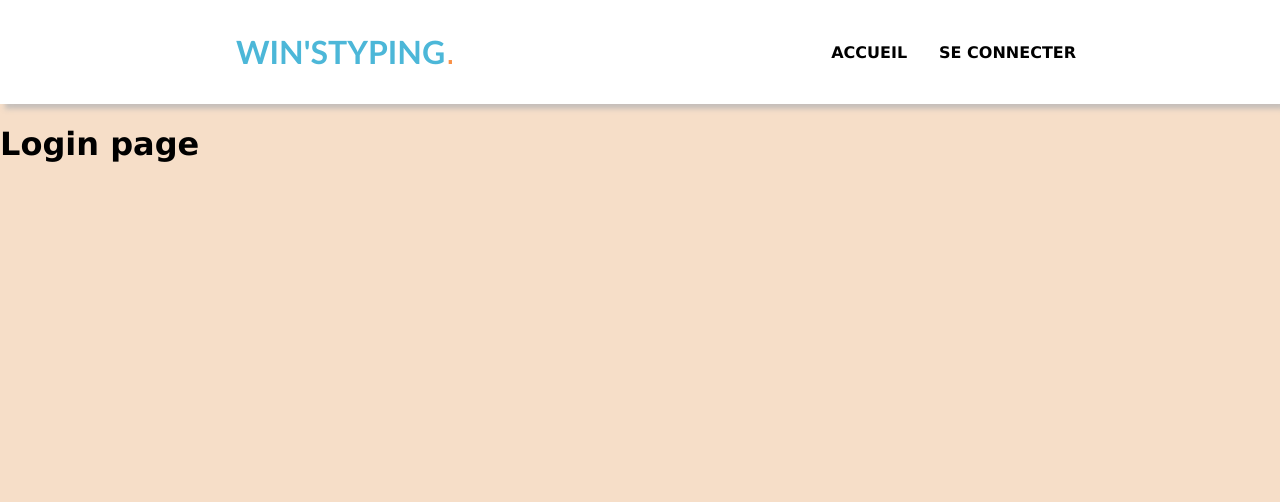
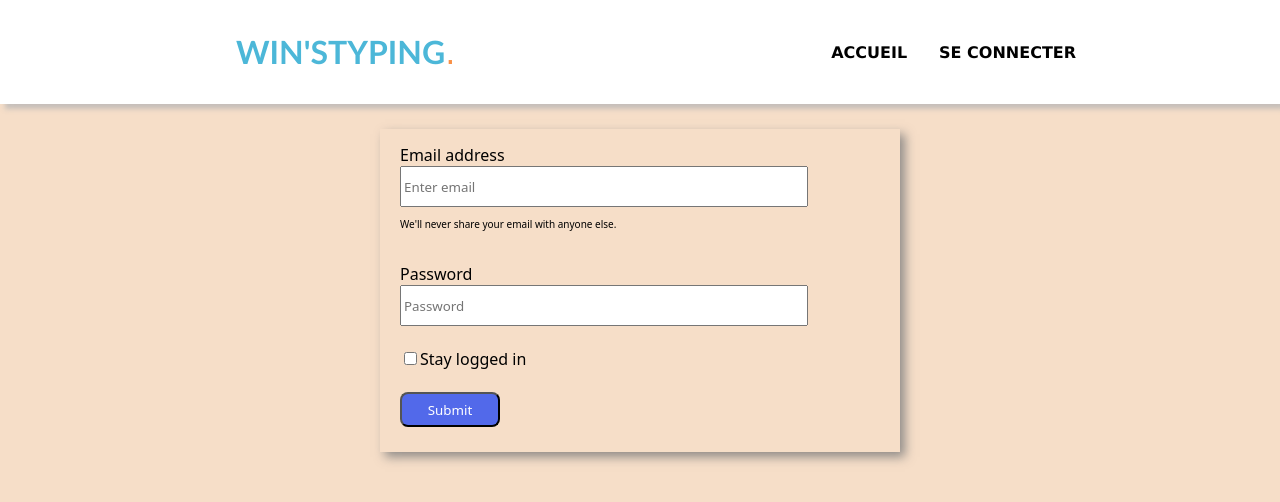
Before and after one commit to bamosguinley/typing_club, a Vue app: page /login in a window 1280 px wide. Shown: the top 502 px of the page. Built offline with nearby package versions, Linux system fonts and the light colour scheme.

Commit message:
ajout du formulaire de connexion

```diff
--- a/src/App.vue
+++ b/src/App.vue
@@ -1,3 +1,4 @@
+
 <template>
   <!-- Header start -->
   <header class="header">
--- a/src/components/HomeComponent.vue
+++ b/src/components/HomeComponent.vue
@@ -187,7 +187,7 @@ onMounted(() => {
 
 .container {
   line-height: 70px;
-  font-family: "Playwrite";
+  /* font-family: "Playwrite"; */
   font-size: 50px;
   width: 90%;
   margin: 0 auto;
--- a/src/views/LoginView.vue
+++ b/src/views/LoginView.vue
@@ -1,7 +1,63 @@
+
+
+<script setup>
+import { ref } from 'vue'
+</script>
+
+
 <template>
-    <h1>Login page</h1>
+
+  <div class="container">
+     <div>
+         <label for="email">Email address</label><br>
+         <input type="email" name="email" id="email" placeholder="Enter email">
+     </div>
+      <div>
+         <p>We'll never share your email with anyone else.</p><br>
+      </div>
+      <div>
+         <label for="password">Password</label><br>
+         <input type="password" name="password" id="password" placeholder="Password">
+      </div><br>
+
+      <span class="myspan">
+         <input type="checkbox">
+         <span>Stay logged in</span><br>
+      </span><br>
+
+      <div>
+         <button class="submitdiv">Submit</button>
+      </div>
+  </div>
+
+
 </template>
 
-<style>
 
+
+<style scoped>
+* {
+   font-family: system-ui, -apple-system, BlinkMacSystemFont, 'Segoe UI', Roboto, Oxygen, Ubuntu, Cantarell, 'Open Sans', 'Helvetica Neue', sans-serif;
+}
+.container {
+   margin: 25px auto;
+   width: 500px;
+    padding: 15px 0px 25px 20px;
+    box-shadow: 5px 5px 10px rgba(129, 127, 127, 0.872);
+    color: black
+}
+div > input {
+   width: 400px;
+   height: 35px;
+}
+button {
+   width: 100px;
+   height: 35px;
+   background-color: rgba(35, 73, 244, 0.778);
+   color: white;
+   border-radius: 8px;
+}
+p {
+   font-size: 10px;
+}
 </style>
```
